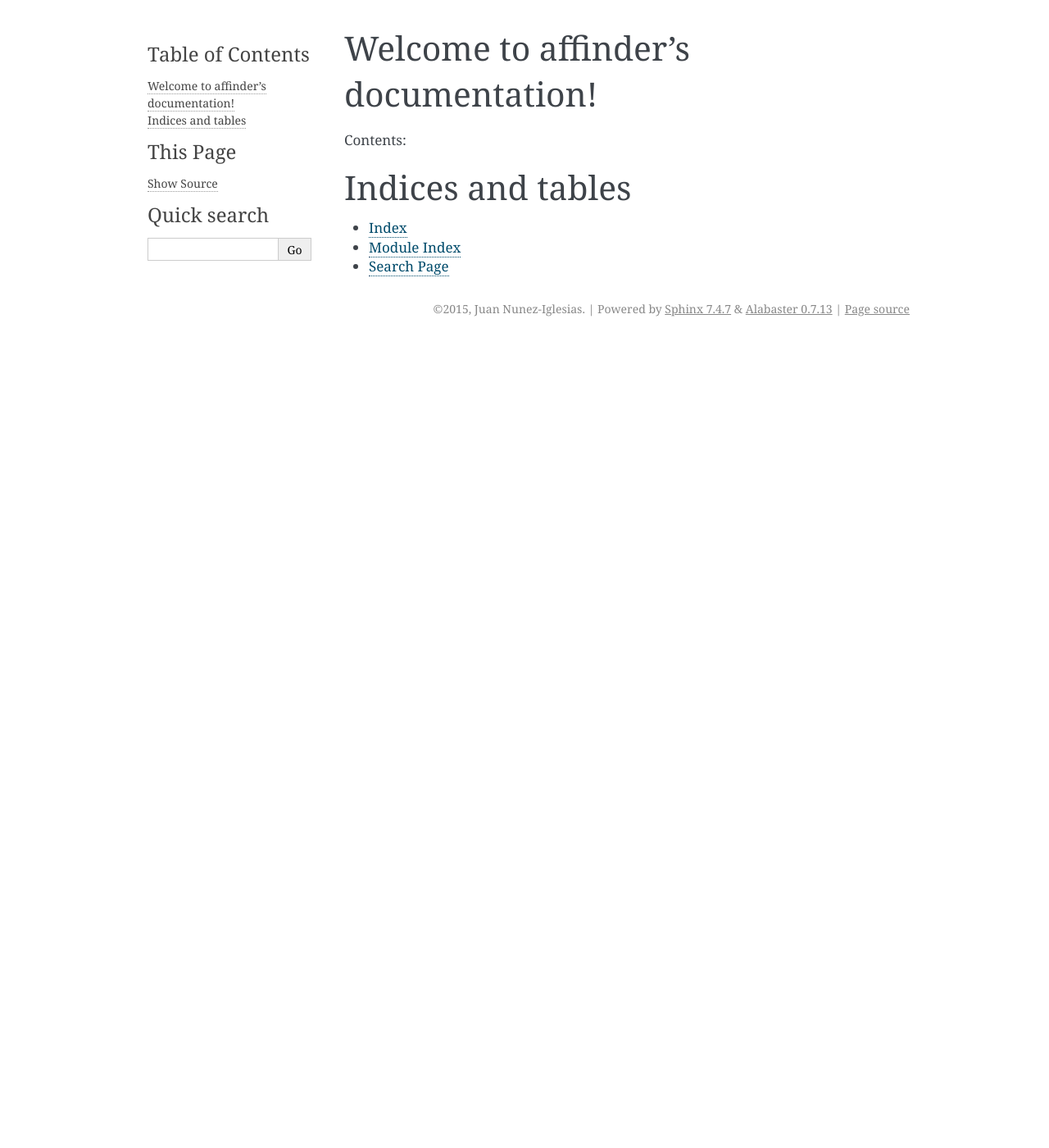
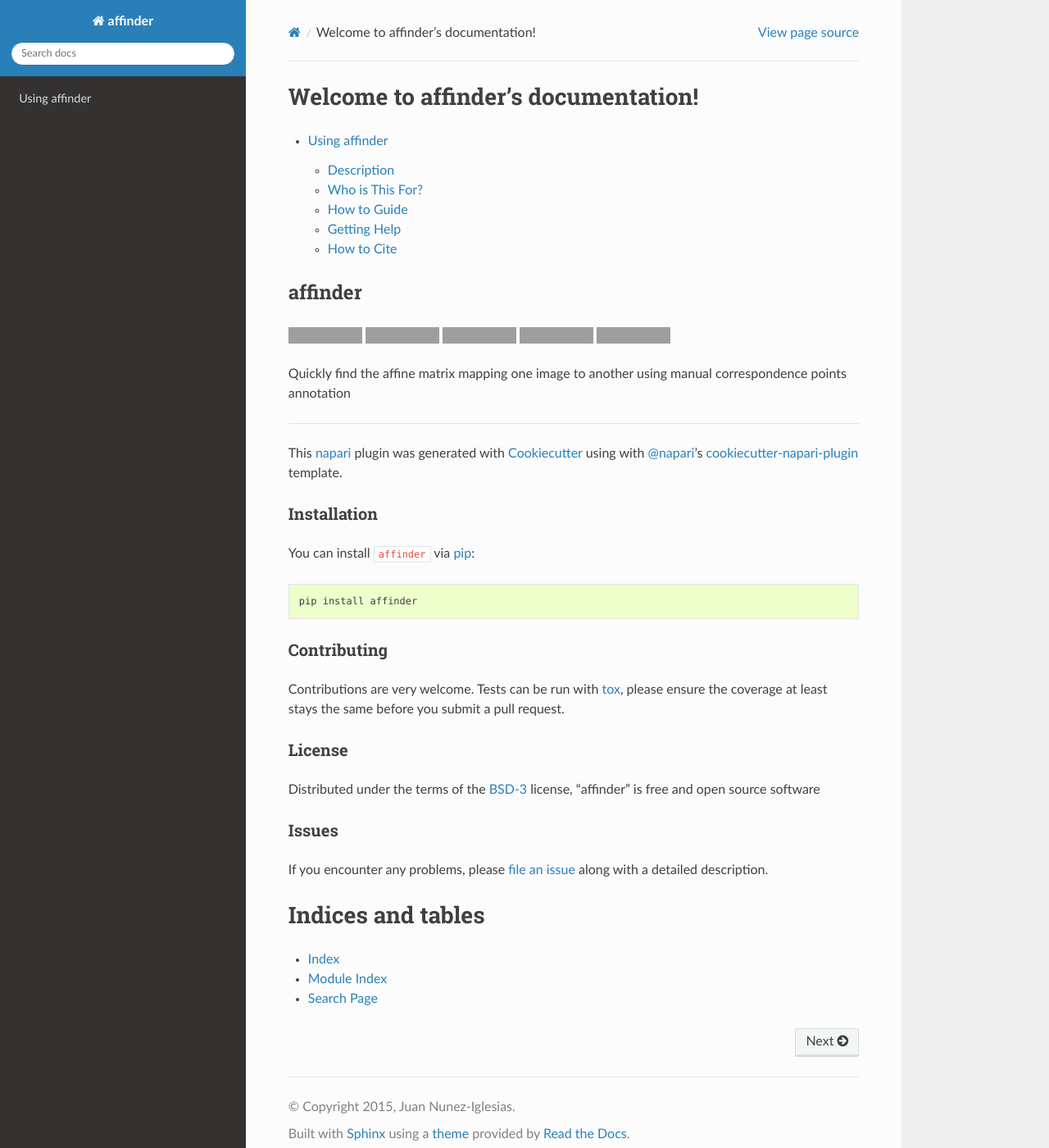
Before and after one commit to jni/affinder, a Sphinx documentation site: the page built from docs/index.rst, in a window 1280 px wide and 1400 px high. Shown: the whole window at 82% size. Built offline with Sphinx 7.4.7 and the Read the Docs theme 2.0.0, drawn with Linux system fonts in a browser that asks for light colours; grey boxes are pictures that could not be loaded.

Commit message:
added files and changed directory name

```diff
--- a/docs/conf.py
+++ b/docs/conf.py
@@ -31,6 +31,7 @@
 # ones.
 extensions = [
         'sphinx.ext.ifconfig',
+        'myst_parser',
         ]
 
 # Add any paths that contain templates here, relative to this directory.
@@ -38,8 +39,8 @@
 
 # The suffix(es) of source filenames.
 # You can specify multiple suffix as a list of string:
-# source_suffix = ['.rst', '.md']
-source_suffix = '.rst'
+source_suffix = ['.rst', '.md']
+# source_suffix = '.rst'
 
 # The encoding of source files.
 #source_encoding = 'utf-8-sig'
@@ -110,7 +111,7 @@
 
 # The theme to use for HTML and HTML Help pages.  See the documentation for
 # a list of builtin themes.
-html_theme = 'alabaster'
+html_theme = 'sphinx_rtd_theme'
 
 # Theme options are theme-specific and customize the look and feel of a theme
 # further.  For a list of options available for each theme, see the
--- a/setup.cfg
+++ b/setup.cfg
@@ -53,7 +53,8 @@
     pytest-qt
     scikit-image[data]
     napari[pyqt5]
-    zarr
-
+docs =
+    sphinx-rtd-theme
+    myst-parser
 [options.package_data]
 affinder = napari.yaml
```
Also changed, not shown: docs/index.rst (+5 -2 lines), 1 other file.
